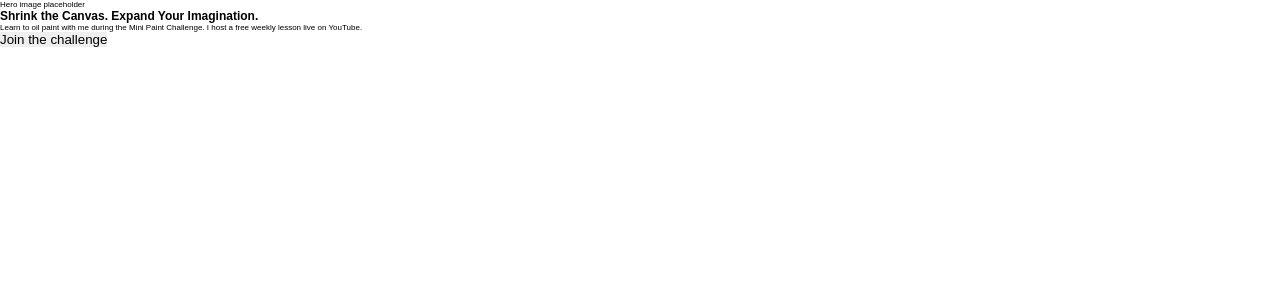
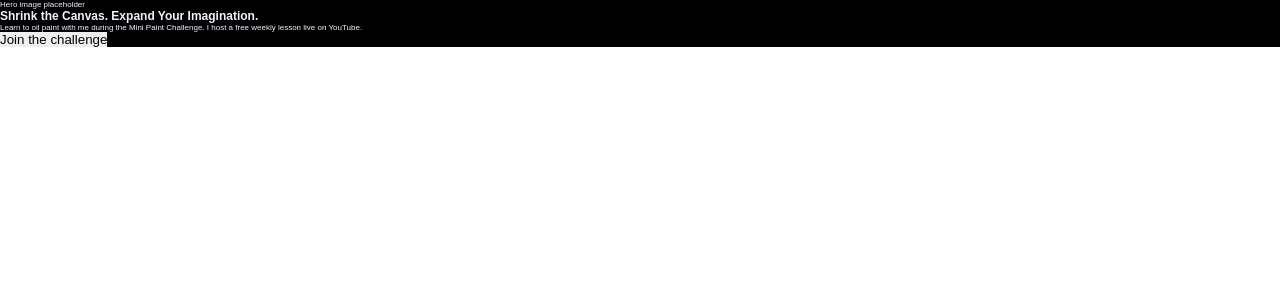
Before and after one commit to Arvton/mini-paint-challenge-frontend, a React (Vite) app: page / in a window 1280 px wide. Shown: the top 300 px of the page. Built offline with nearby package versions, Linux system fonts and the light colour scheme.

Commit message:
add hero component and move hero html: - move hero scetion to hero component - remove global styles which will be handled at component level

```diff
--- a/src/App.jsx
+++ b/src/App.jsx
@@ -1,18 +1,11 @@
+import Hero from './components/Hero/Hero'
 import './App.scss'
 
-function App() {
+export default function App() {
 
   return (
     <>
-      <p>Hero image placeholder</p>
-      <h2>Shrink the Canvas. Expand Your Imagination.</h2>
-      <div className="card">
-        <p>Learn to oil paint with me during the Mini Paint Challenge. I host a free weekly
-          lesson live on YouTube.</p>
-        <button>Join the challenge</button>
-      </div>
+      <Hero />
     </>
   )
 }
-
-export default App
--- a/src/App.scss
+++ b/src/App.scss
@@ -1,6 +1,5 @@
 // global style reset
 * {
-  font-family: "Archivo", sans-serif;
   box-sizing: border-box;
   padding: 0;
   margin: 0;
--- /dev/null
+++ b/src/components/Hero/Hero.jsx
@@ -0,0 +1,17 @@
+import "./Hero.scss";
+
+export default function Hero() {
+    return (
+        <section className="hero-section">
+            <div className="hero__mobile">
+                <p>Hero image placeholder</p>
+                <h2>Shrink the Canvas. Expand Your Imagination.</h2>
+                <div className="card">
+                    <p>Learn to oil paint with me during the Mini Paint Challenge. I host a free weekly
+                        lesson live on YouTube.</p>
+                    <button>Join the challenge</button>
+                </div>
+            </div>
+        </section>
+    )
+}
--- /dev/null
+++ b/src/components/Hero/Hero.scss
@@ -0,0 +1,7 @@
+@use '../../partials/variables' as *;
+
+.hero-section {
+    background-color: $primary-four;
+    font-family: "Archivo", sans-serif;
+    color: $primary-three;
+}
--- a/src/partials/_variables.scss
+++ b/src/partials/_variables.scss
@@ -1,12 +1,14 @@
 // primary colors
 $primary-one: #7e9f4e; // Green
 $primary-two: #6f4c79; // Purple
-$primary-three: #FFFFFF; // White
+$primary-three: #F1F1FE; // Off-White
+$primary-four: #000000; // Black
 
 //secondary colors
 $secondary-one: #576641; // Dark Green
 $secondary-two: #aacc75; // Light Green
 $secondary-three: #aa97bd; // Light Purple
+$secondary-four: #FFFFFF; // White
 
 //breakpoints for responsiveness
 $bp-tablet: 768px;
```
